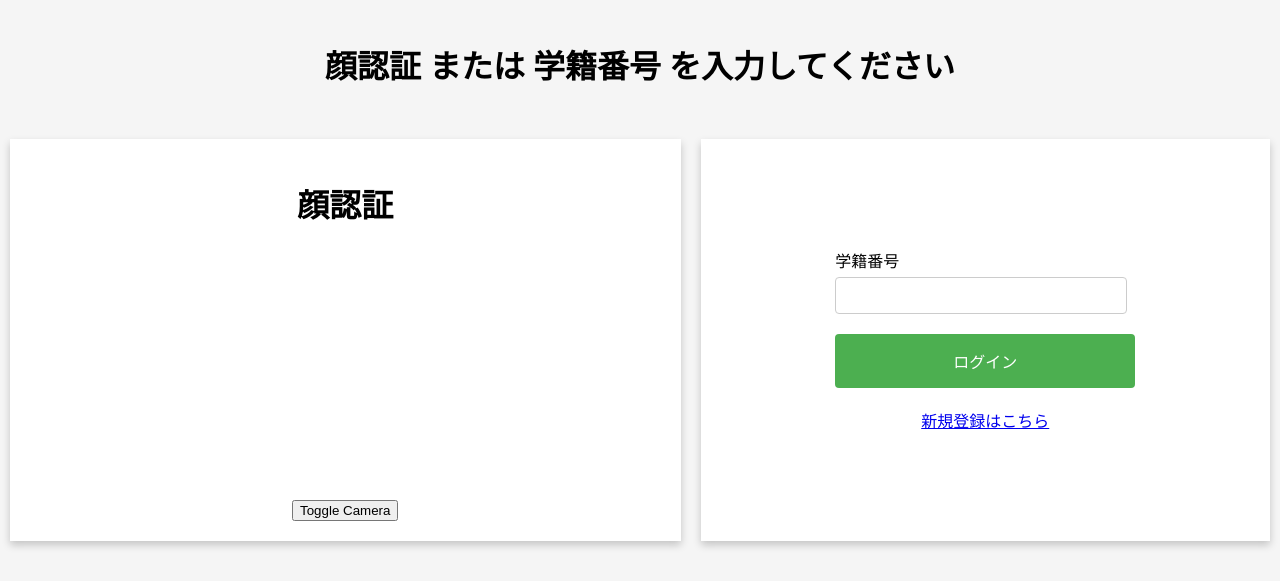
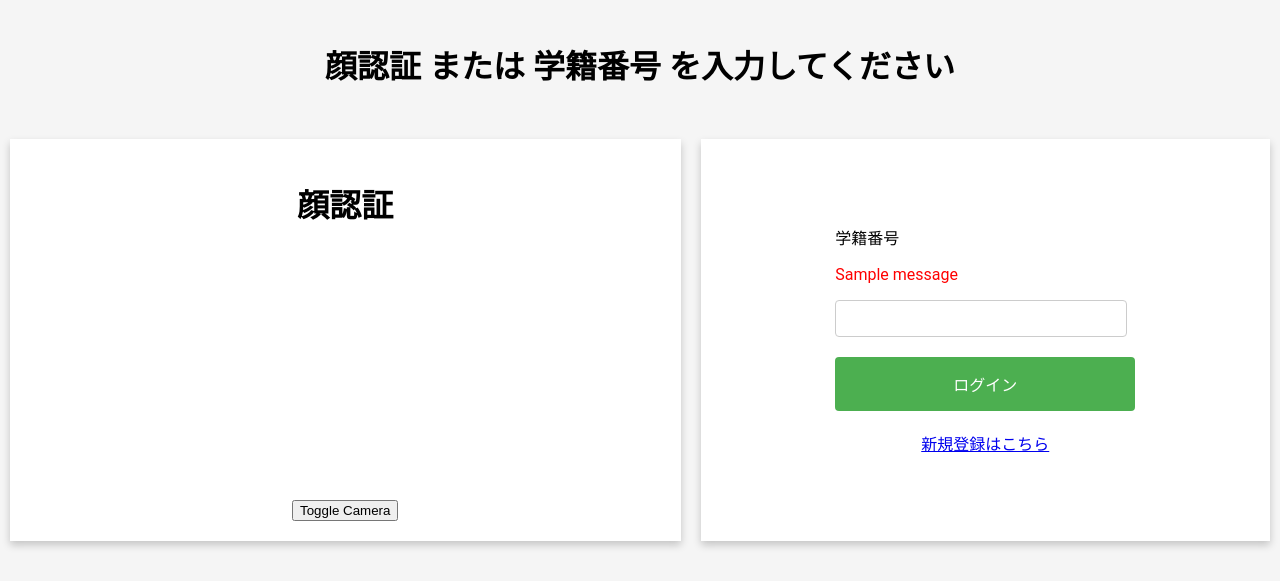
Before and after one commit to kenjimatsumoto2001/face_reader, a Flask app: page /login in a window 1280 px wide. Shown: the part 80-661 px from the top of the page. Run offline with Flask 3, Linux system fonts and the light colour scheme; one stand-in notice (Sample message) is shown.

Commit message:
学籍番号入力時のエラーを返す

```diff
--- a/app/app.py
+++ b/app/app.py
@@ -50,7 +50,7 @@ def login_post():
         data = cursor.fetchall()
         #以下はDBと一致しない時の処理
         if data == []:
-            flash('学籍番号が間違っています','ng')
+            flash('学籍番号が間違っているか登録されていません','ng')
             session['flag'] = False
 
         #以下はDBと一致した時の処理
--- a/app/templates/login.html
+++ b/app/templates/login.html
@@ -95,6 +95,15 @@
         <form action="/login" method="post">
             <div>
                 <label for="user">学籍番号</label>
+                {% with messages = get_flashed_messages() %}
+                {% if messages %}
+                <ul>
+                    {% for message in messages %}
+                    <li>{{ message }}</li>
+                    {% endfor %}
+                </ul>
+                {% endif %}
+                {% endwith %}
                 <input type="text" id="user" name="studentnumber">
             </div>
             <button type="submit">ログイン</button>
```
Also changed, not shown: 1 other file. Lines whose indentation alone changed are shown as unchanged.
